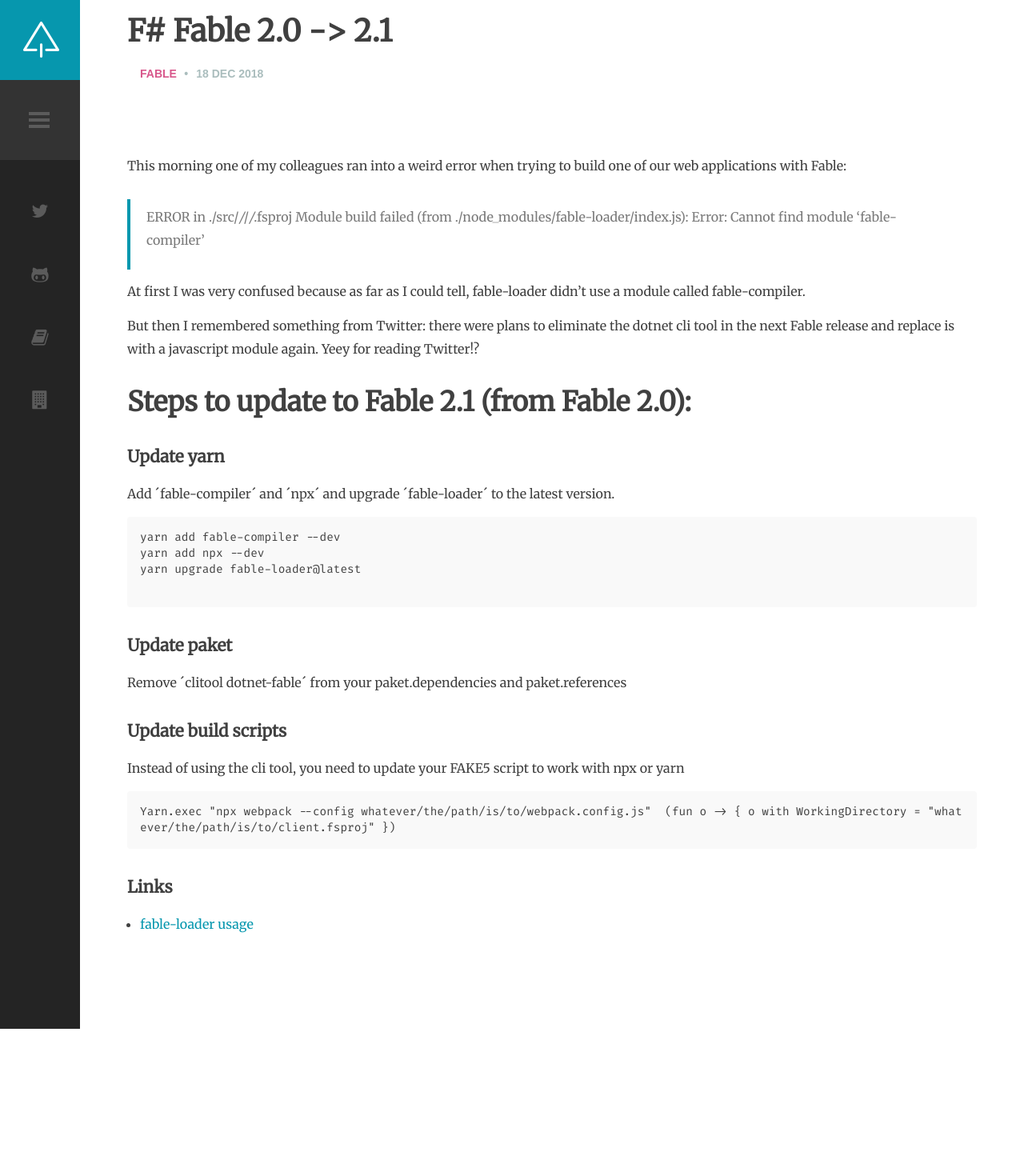
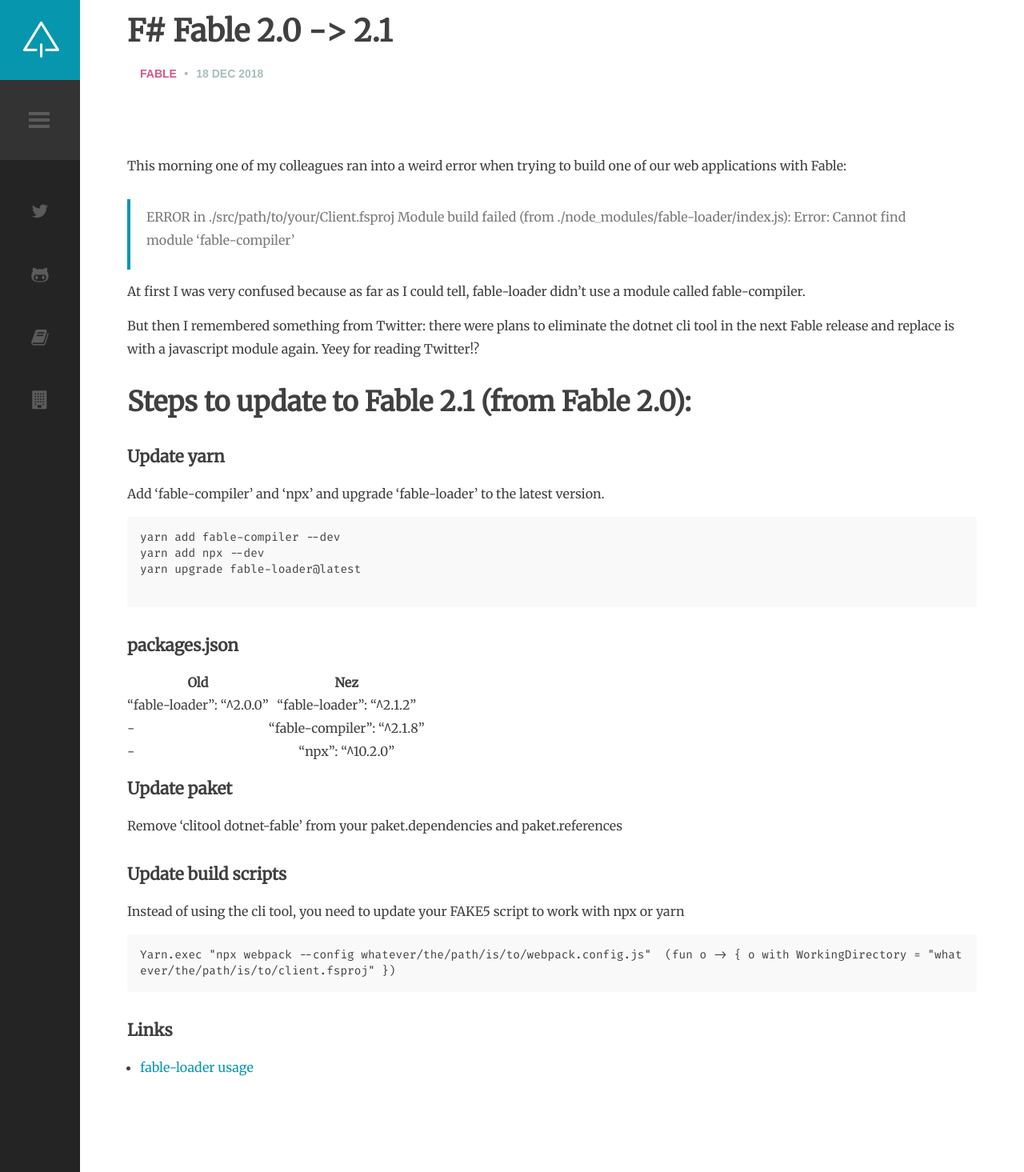
Before and after one commit to selketjah/selketjah.github.io, a Jekyll site: the page built from _posts/2018-12-18-migrate-to-fable21.md, in a window 1280 px wide. Shown: the whole page at 80% size. Built offline with Jekyll 4.4.1, drawn with Linux system fonts in a browser that asks for light colours; comment, search, counter and statistics services are not loaded; before the commit the page ends 1286 px from its top, so only the background shows below that.

Commit message:
upgrade to Fable 2.1 from 2.0

````diff
--- a/_posts/2018-12-18-migrate-to-fable21.md
+++ b/_posts/2018-12-18-migrate-to-fable21.md
@@ -10,7 +10,7 @@
 
 This morning one of my colleagues ran into a weird error when trying to build one of our web applications with Fable:
 
-> ERROR in ./src/*/*/*/*.fsproj
+> ERROR in ./src/path/to/your/Client.fsproj
 Module build failed (from ./node_modules/fable-loader/index.js):
 Error: Cannot find module 'fable-compiler'
 
@@ -24,7 +24,7 @@
 
 ### Update yarn
 
-Add ´fable-compiler´ and ´npx´ and upgrade ´fable-loader´ to the latest version.
+Add 'fable-compiler' and 'npx' and upgrade 'fable-loader' to the latest version.
 
 ```
 yarn add fable-compiler --dev
@@ -33,9 +33,18 @@
 
 ```
 
+### packages.json
+
+| Old        | Nez           |
+| ------------- |:-------------:|
+| "fable-loader": "^2.0.0" | "fable-loader": "^2.1.2" |
+| - | "fable-compiler": "^2.1.8" |
+| - | "npx": "^10.2.0" |
+
+
 ### Update paket
 
-Remove ´clitool dotnet-fable´ from your paket.dependencies and paket.references
+Remove 'clitool dotnet-fable' from your paket.dependencies and paket.references
 
 ### Update build scripts
 
````
